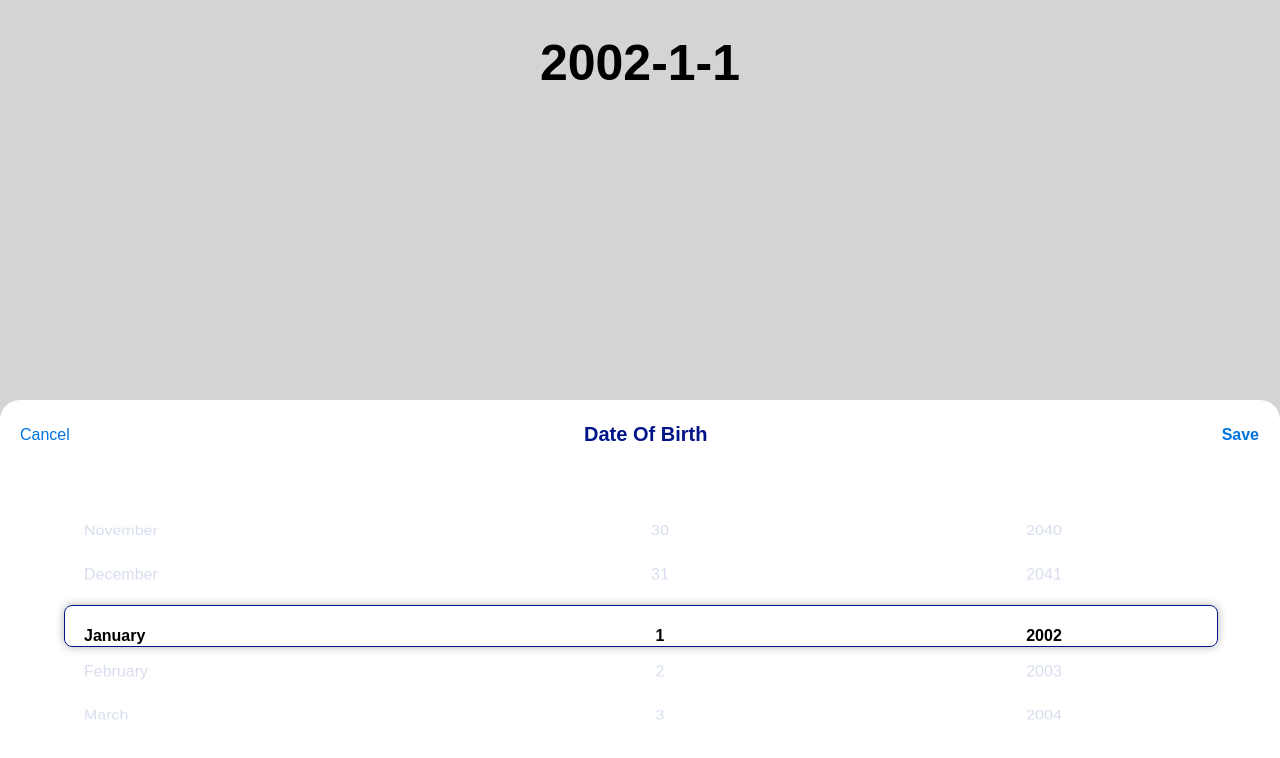
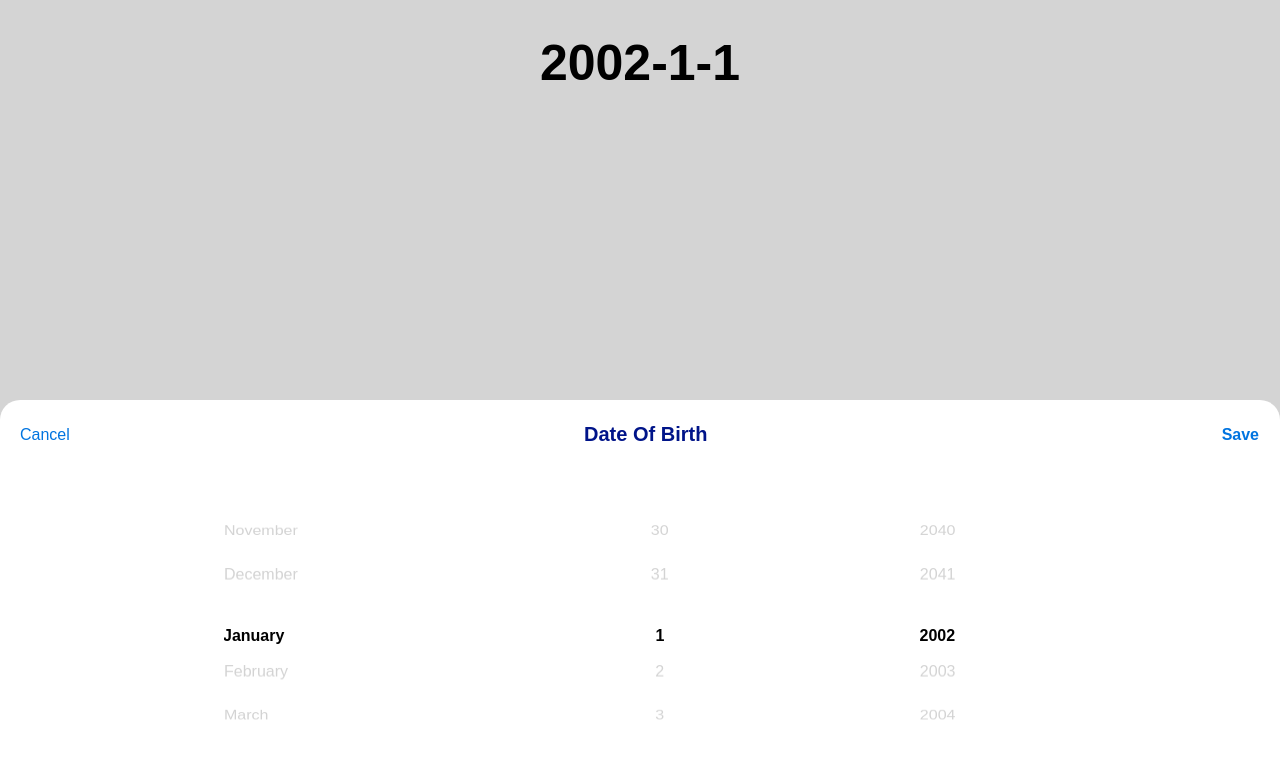
Before and after one commit to MantegaMassarotto/date-picker-web-component, a React (Create React App) app: page / in a window 1280 px wide. Shown: the top 758 px of the page. Built offline with nearby package versions, Linux system fonts and the light colour scheme.

Commit message:
Revert "fix: layout issues"
This reverts commit 3a63923fa5e01033db82df04a2c5f8072bb13032.

```diff
--- a/package.json
+++ b/package.json
@@ -13,7 +13,6 @@
     "react": "^18.2.0",
     "react-dom": "^18.2.0",
     "react-scripts": "5.0.1",
-    "sass": "^1.56.1",
     "typescript": "^4.9.3",
     "web-vitals": "^2.1.4"
   },
--- a/src/DatePicker/index.tsx
+++ b/src/DatePicker/index.tsx
@@ -27,7 +27,6 @@ const DatePicker: React.FC<Props> = ({ onChange }) => {
         <button style={{ backgroundColor: 'white', border: 0, color: '#0074E0', fontWeight: 'bold', fontSize: 16  }}>Save</button>
       </div>
       <div className="date-selector">
-        <div className="selector" />
         <div className="month" id="month" ref={elemRefMonth} />
         <div className="day" id="day" ref={elemRefDay} />
         <div className="year" id="year" ref={elemRefYear} />
--- a/src/datepicker.scss
+++ /dev/null
@@ -1,145 +0,0 @@
-body {
-  font-family: Arial, "Hiragino Sans GB", 冬青黑, "Microsoft YaHei", 微软雅黑, SimSun, 宋体, Helvetica, Tahoma, "Arial sans-serif";
-  background: #d4d4d4;
-  margin: 0;
-}
-
-.select-wrap {
-  position: relative;
-  height: 60%;
-  text-align: center;
-  overflow: hidden;
-  /* font-size: 20px; */
-  color: #ddd;
-  transform: translate(0, 30%);
-  /* justify-content: center;
-  display: flex; */
-  /* background-color: black; */
-  background-color: white;
-  &:before, &:after {
-    position: absolute;
-    z-index: 1;
-    display: block;
-    content: "";
-    width: 100%;
-    height: 50%;
-  }
-  &:before {
-    top: 0;
-    // background-image: linear-gradient(to bottom, rgba(1, 1, 1, 0.5), rgba(1, 1, 1, 0));
-  }
-  &:after {
-    bottom: 0;
-    // background-image: linear-gradient(to top, rgba(1, 1, 1, 0.5), rgba(1, 1, 1, 0));
-  }
-
-  .select-options {
-    position: absolute;
-    top: 50%;
-    left: 0;
-    width: 100%;
-    text-align: center;
-    height: 0px;
-    transform-style: preserve-3d;
-    margin: 0 auto;
-    display: block;
-    list-style-type: none;
-    transform: translateZ(-150px) rotateX(0deg);
-    -webkit-font-smoothing: subpixel-antialiased;
-    color: #D7DDEE;
-    .select-option {
-      position: absolute;
-      top: 0;
-      left: 0;
-      width: 100%;
-      height: 50px;
-
-      -webkit-font-smoothing: subpixel-antialiased;
-      @for $i from 1 through 100 {
-        &:nth-child(#{$i}) {
-          transform: rotateX(-20deg * ($i - 1)) translateZ(150px);
-        }
-      }
-    }
-  }
-}
-
-.highlight {
-  position: absolute;
-  top: 49%;
-  transform: translate(0, -50%);
-  width: 100%;
-  background-color: white;
-  // border-top: 1px solid #001489;
-  // border-bottom: 1px solid #001489;
-  /* border-top: 1px solid #001489;
-  border-bottom: 1px solid #001489;
-  border-left: 1px solid #001489; */
-  // font-size: 24px;
-  color: black;
-  font-weight: bold;
-  overflow: hidden;
-}
-
-.highlight-list {
-  position: absolute;
-  width: 100%;
-  padding-top: 10px;
-  list-style-type: none;
-}
-
-.date-selector-container {
-  position: absolute;
-  border-top-left-radius: 20px;
-  border-top-right-radius: 20px;
-  width: 100%;
-  height: 50%;
-  display: flex;
-  flex-direction: column;
-  background-color: white;
-  bottom: 0px;
-> div {
-    flex: 1;
-  }
-}
-
-.selector {
-  position: absolute;
-  background-color: transparent;
-  border: 1px solid #001489;
-  box-shadow: 0px 0px 10px rgb(0 0 0 / 0.3);
-  // border: 5px solid rgba(0, 20, 137, 0.1);
-  // box-shadow: 0px 0px 15px rgb(0 0 0 / 0.8);
-  border: 1px solid #001489;
-  border-radius: 8px;
-  height: 40px;
-  width: 100%;
-  top: 49%;
-  transform: translate(0, -50%);
-  z-index: 1;
-  pointer-events: none;
-}
-
-/* date */
-.date-selector {
-  /* perspective: 2000px; */
-  width: 90%;
-  // background-color: aqua;
-  display: flex;
-  align-self: center;
-  position: relative;
-  // background-color: white;
-  /* transform: translate(0, 15%); */
-  /* align-items: stretch; */
-  /* justify-content: space-between; */
-  > div {
-    flex: 1;
-  }
-
-  .select-wrap {
-    font-size: 16px;
-  }
-  .highlight {
-    font-size: 16px;
-  }
-}
--- a/src/index.tsx
+++ b/src/index.tsx
@@ -1,7 +1,6 @@
 import React from 'react';
 import ReactDOM from 'react-dom/client';
-// import './index.css';
-import './datepicker.scss';
+import './index.css';
 import App from './App';
 import reportWebVitals from './reportWebVitals';
 
--- a/src/useDatePicker.ts
+++ b/src/useDatePicker.ts
@@ -408,15 +408,12 @@ const useDatePicker = (
 
       if (elem.el === elemRefMonth.current) {
         elem.highlight.style.textAlign =  'left';
-        // elem.highlightList.style.right = 1 + 'px';
+        elem.highlightList.style.right = 1 + 'px';
         // elem.highlightList.style.backgroundColor = 'red';
         // elem.highlightList.style.paddingTop = '10px';
         // elem.highlightList.style.paddingRight = '20px';
 
         elem.circleList.style.textAlign = 'left';
-        elem.circleList.style.left = '20px'
-        // elem.circleList.style.right = '1px';
-
         // elem.circleList.style.paddingRight = '-40px';
       }
 
@@ -503,7 +500,15 @@ const useDatePicker = (
         }
       }
     },
-    [animateToScroll, config, elemRefMonth, normalizeScroll, selectByScroll, touchend, touchmove, touchstart]
+    [
+      animateToScroll,
+      config,
+      normalizeScroll,
+      selectByScroll,
+      touchend,
+      touchmove,
+      touchstart,
+    ]
   );
 
   useEffect(() => {
```
Also changed, not shown: src/DatePicker/datepicker.scss (added), 1 other file (tests, documents, lock files or other folders).
